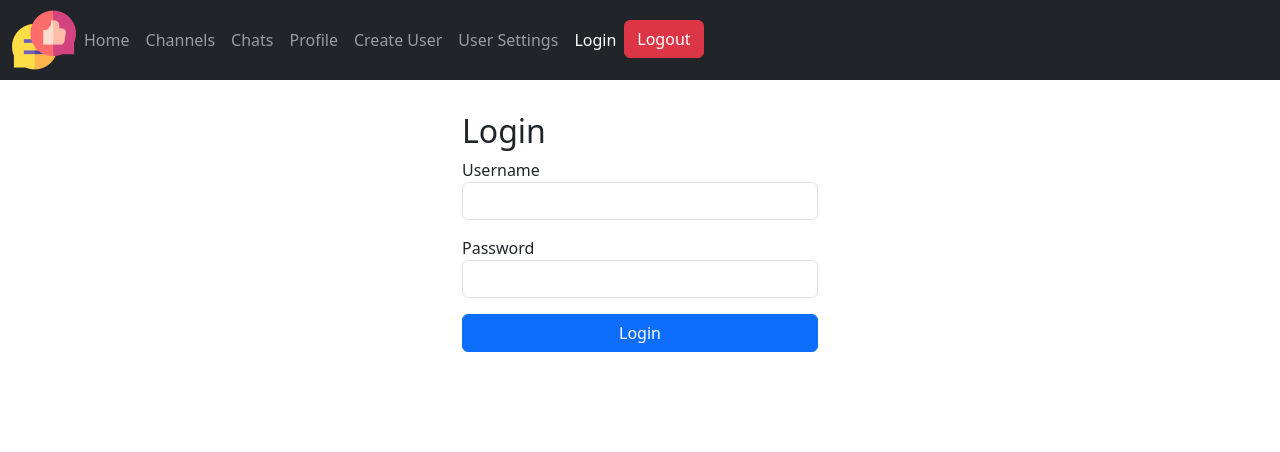
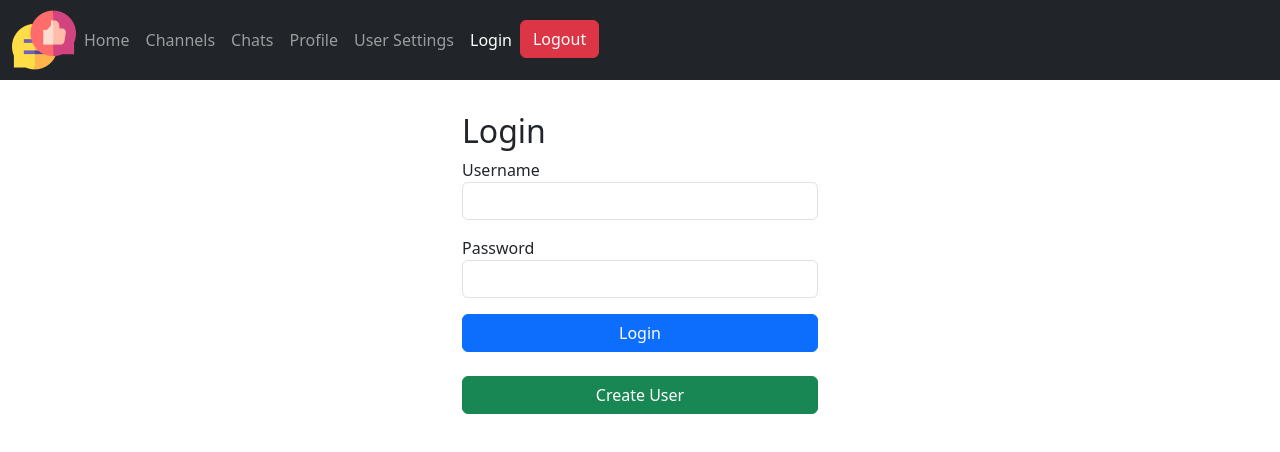
Before and after one commit to Malysus28/SF-Assignment, an Angular app in the folder chat-client/: page /login in a window 1280 px wide. Shown: the top 452 px of the page. Built offline with nearby package versions, Linux system fonts and the light colour scheme.

Commit message:
create user removed from navbar and moved to button on login page

```diff
--- a/chat-client/src/app/components/create-user/create-user.html
+++ b/chat-client/src/app/components/create-user/create-user.html
@@ -17,7 +17,9 @@
     <label for="exampleInputPassword1" class="form-label">Password</label>
     <input type="password" class="form-control" id="exampleInputPassword1" />
   </div>
-</form>
+  <!-- birthday -->
+  <label for="birthday" class="form-label">Birthday</label>
+  <input type="date" class="form-control" id="birthday" />
 
   <!-- group drop down menu -->
   <label for="group" class="form-label">Group</label>
@@ -28,6 +30,7 @@
     <option value="3">Griffith Mates</option>
     <option value="4">ICT Club group</option>
   </select>
+</form>
 
 <!-- submit button   -->
 <br />
--- a/chat-client/src/app/components/login/login.html
+++ b/chat-client/src/app/components/login/login.html
@@ -28,5 +28,15 @@
     </div>
     <!-- submit button -->
     <button class="btn btn-primary w-100" type="submit">Login</button>
+    <br /><br />
+    <!-- create user button -->
+    <button
+      class="btn btn-success w-100"
+      type="button"
+      routerLink="/create-user"
+      routerLinkActive="active"
+    >
+      Create User
+    </button>
   </form>
 </div>
--- a/chat-client/src/app/components/login/login.ts
+++ b/chat-client/src/app/components/login/login.ts
@@ -2,10 +2,11 @@ import { Component, OnInit } from '@angular/core';
 import { FormsModule } from '@angular/forms';
 import { Router } from '@angular/router';
 import { Auth } from '../../services/auth/auth';
+import { RouterLink } from '@angular/router';
 
 @Component({
   selector: 'app-login',
-  imports: [FormsModule],
+  imports: [FormsModule, RouterLink],
   templateUrl: './login.html',
   styleUrl: './login.css',
 })
--- a/chat-client/src/app/components/navbar/navbar.html
+++ b/chat-client/src/app/components/navbar/navbar.html
@@ -34,14 +34,14 @@
             >Profile</a
           >
         </li>
-        <li class="nav-item">
+        <!-- <li class="nav-item">
           <a
             class="nav-link"
             routerLink="/create-user"
             routerLinkActive="active"
             >Create User</a
           >
-        </li>
+        </li> -->
         <li class="nav-item">
           <a
             class="nav-link"
```
Lines whose indentation alone changed are shown as unchanged.
